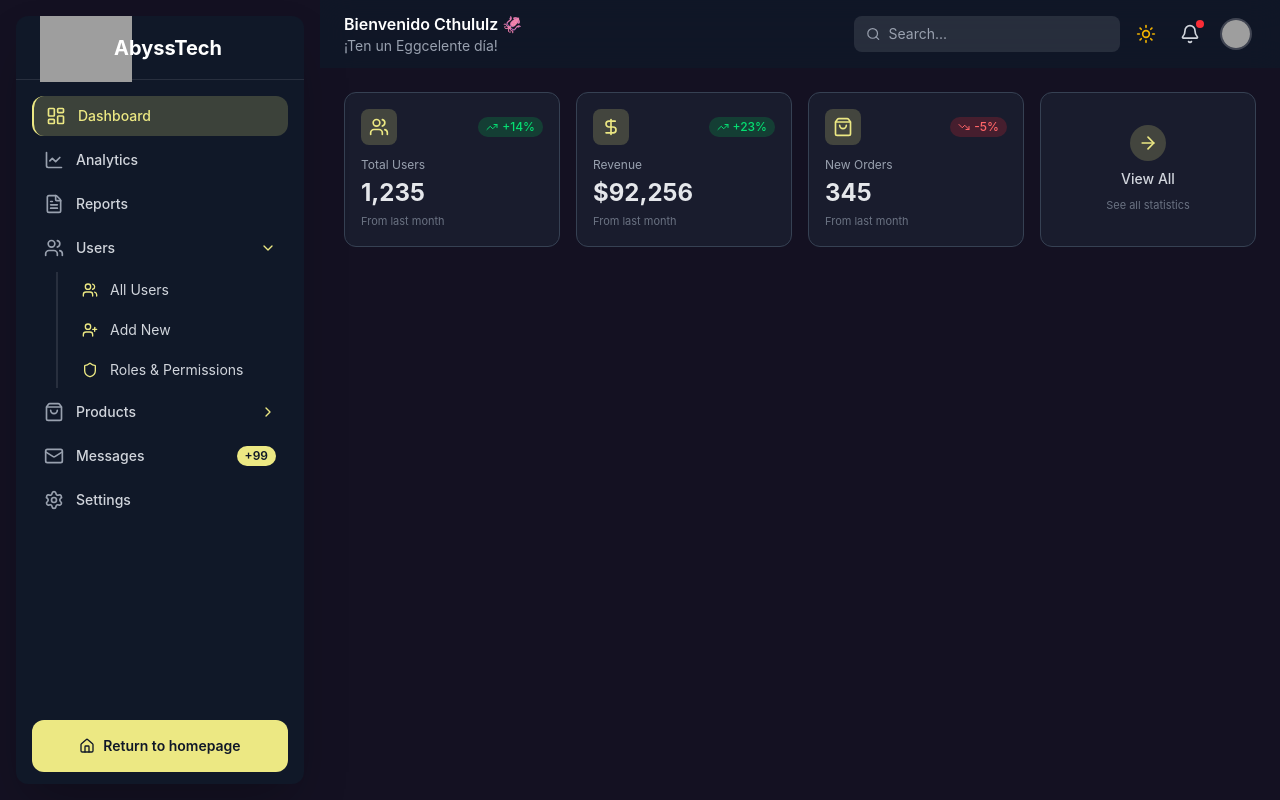
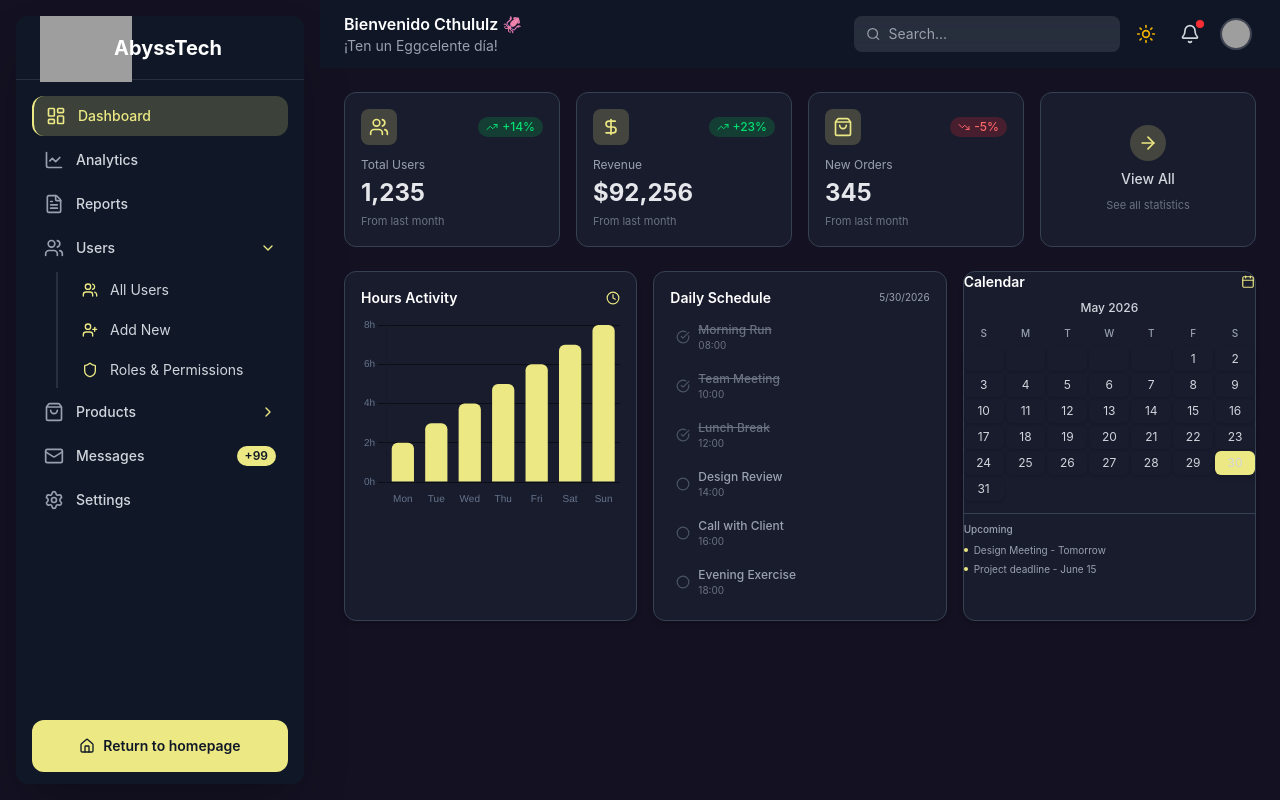
Before and after one commit to Cthululzz/abyss-dashboard, a React (Vite) app: page / in a window 1280 px wide. Built offline with nearby package versions, Linux system fonts and the light colour scheme; grey boxes are pictures that could not be loaded.

Commit message:
Add charts, schedule and calendar widgets

```diff
--- a/index.html
+++ b/index.html
@@ -4,7 +4,7 @@
     <meta charset="UTF-8" />
     <link rel="icon" type="image/svg+xml" href="/favicon.svg" />
     <meta name="viewport" content="width=device-width, initial-scale=1.0" />
-    <title>admin-dashboard</title>
+    <title>AbyssTech</title>
   </head>
   <body>
     <div id="root"></div>
--- a/package.json
+++ b/package.json
@@ -11,8 +11,10 @@
   },
   "dependencies": {
     "@tailwindcss/vite": "^4.3.0",
+    "chart.js": "^4.5.1",
     "lucide-react": "^1.16.0",
     "react": "^19.2.6",
+    "react-chartjs-2": "^5.3.1",
     "react-dom": "^19.2.6",
     "tailwindcss": "^4.3.0"
   },
--- a/src/App.tsx
+++ b/src/App.tsx
@@ -3,6 +3,7 @@ import { useEffect, useState } from "react"
 import Navbar from "./components/Navbar"
 import Sidebar from "./components/Sidebar"
 import StatsCards from "./components/StatsCards"
+import Charts from "./components/Charts"
 
 const App = () => {
 
@@ -132,6 +133,7 @@ return (
         isMobile={isMobile}/>
        <main className="flex-1 p-6">
        <StatsCards/>
+       <Charts/>
        </main>
 
     </div>
--- /dev/null
+++ b/src/components/Charts.tsx
@@ -0,0 +1,278 @@
+import { CalendarIcon, CheckCircle, Circle, Clock } from "lucide-react";
+import { useEffect, useState } from "react";
+
+import { Bar } from "react-chartjs-2";
+
+import {
+  Chart as ChartJS,
+  CategoryScale,
+  LinearScale,
+  BarElement,
+  Tooltip,
+  Legend,
+} from "chart.js";
+
+ChartJS.register(
+  CategoryScale,
+  LinearScale,
+  BarElement,
+  Tooltip,
+  Legend
+);
+
+const Charts = () => {
+  const [barChartKey, setBarChartKey] = useState(0);
+
+  const hoursActivityData = {
+    labels: ["Mon", "Tue", "Wed", "Thu", "Fri", "Sat", "Sun"],
+    datasets: [
+      {
+        label: "Hours Active",
+        data: [2, 3, 4, 5, 6, 7, 8],
+        backgroundColor: "#ece883",
+        borderRadius: 6,
+        barPercentage: 0.7,
+        categoryPercentage: 0.95,
+      },
+    ],
+  };
+
+  const barChartOptions = {
+    responsive: true,
+    maintainAspectRatio: false,
+
+    plugins: {
+      legend: {
+        display: false,
+      },
+
+      tooltip: {
+        callbacks: {
+          label: function (context: any) {
+            return `${context.raw} hours`;
+          },
+        },
+      },
+    },
+
+    scales: {
+      x: {
+        grid: {
+          display: false,
+        },
+
+        ticks: {
+          color: "#64748b",
+
+          font: {
+            size: 10,
+          },
+        },
+      },
+
+      y: {
+        grid: {
+          color: "rgba(0, 0, 0, 0.5)",
+        },
+
+        ticks: {
+          color: "#64748b",
+          stepSize: 2,
+
+          font: {
+            size: 10,
+          },
+
+          callback: function (value: any) {
+            return value + "h";
+          },
+        },
+      },
+    },
+  };
+
+  const scheduleItems = [
+    { time: "08:00", activity: "Morning Run", completed: true },
+    { time: "10:00", activity: "Team Meeting", completed: true },
+    { time: "12:00", activity: "Lunch Break", completed: true },
+    { time: "14:00", activity: "Design Review", completed: false },
+    { time: "16:00", activity: "Call with Client", completed: false },
+    { time: "18:00", activity: "Evening Exercise", completed: false },
+  ];
+
+  const currentDate = new Date();
+  const currentMonth = currentDate.toLocaleString("default", {
+    month: "long",
+  });
+  const currentYear = currentDate.getFullYear();
+
+  const firstDayOfMonth = new Date(
+    currentYear,
+    currentDate.getMonth(),
+    1
+  );
+
+  const daysInMonth = new Date(
+    currentYear,
+    currentDate.getMonth() + 1,
+    0
+  ).getDate();
+
+  const calendarDays: (number | null)[] = [];
+  const today = currentDate.getDate();
+
+  for (let i = 0; i < firstDayOfMonth.getDay(); i++) {
+    calendarDays.push(null);
+  }
+
+  for (let i = 1; i <= daysInMonth; i++) {
+    calendarDays.push(i);
+  }
+
+  useEffect(() => {
+    setBarChartKey((prev) => prev + 1);
+  }, []);
+
+  return (
+    <div className="grid grid-cols-1 lg:grid-cols-3 gap-4 mb-6">
+
+      {/* Hours Activity */}
+      <div className="bg-white dark:bg-gray-800/50 p-4 rounded-xl shadow-md border border-gray-100 dark:border-gray-700">
+        <div className="flex items-center justify-between mb-2">
+          <h2 className="text-sm font-semibold text-gray-900 dark:text-white">
+            Hours Activity
+          </h2>
+
+          <Clock className="w-3.5 h-3.5 text-[#ece883]" />
+        </div>
+
+        <div className="h-48">
+          <Bar
+            key={barChartKey}
+            data={hoursActivityData}
+            options={barChartOptions}
+          />
+        </div>
+      </div>
+
+      {/* Daily Schedule */}
+      <div className="bg-white dark:bg-gray-800/50 p-4 rounded-xl shadow-md border border-gray-100 dark:border-gray-700">
+        <div className="flex items-center justify-between mb-2">
+          <h2 className="text-sm font-semibold text-gray-900 dark:text-white">
+            Daily Schedule
+          </h2>
+
+          <span className="text-[10px] text-gray-500 dark:text-gray-400">
+            {currentDate.toLocaleDateString()}
+          </span>
+        </div>
+
+        <div className="space-y-1.5">
+          {scheduleItems.map((item, index) => (
+            <div
+              key={index}
+              className="flex items-center gap-2 p-1.5 rounded-lg hover:bg-gray-50 dark:hover:bg-gray-700/50 transition-colors"
+            >
+              {item.completed ? (
+                <CheckCircle className="w-3.5 h-3.5 text-gray-300 dark:text-gray-600 shrink-0" />
+              ) : (
+                <Circle className="w-3.5 h-3.5 text-gray-300 dark:text-gray-600 shrink-0" />
+              )}
+
+              <div className="flex-1 min-w-0">
+                <p
+                  className={`text-xs font-medium ${
+                    item.completed
+                      ? "text-gray-400 line-through dark:text-gray-500"
+                      : "text-gray-500 dark:text-gray-400"
+                  }`}
+                >
+                  {item.activity}
+                </p>
+
+                <p className="text-[10px] text-gray-400 dark:text-gray-500">
+                  {item.time}
+                </p>
+              </div>
+            </div>
+          ))}
+        </div>
+      </div>
+
+      {/* Calendar */}
+      <div className="bg-white dark:bg-gray-800/50 rounded-xl shadow-md border border-gray-100 dark:border-gray-700">
+        <div className="flex items-center justify-between mb-2">
+          <h2 className="text-sm font-semibold text-gray-900 dark:text-white">
+            Calendar
+          </h2>
+
+          <CalendarIcon className="w-3.5 h-3.5 text-[#ece883]" />
+        </div>
+
+        <div className="text-center mb-2">
+          <p className="text-xs font-medium text-gray-700 dark:text-gray-300">
+            {currentMonth} {currentYear}
+          </p>
+        </div>
+
+        <div className="grid grid-cols-7 gap-0.5 mb-1">
+          {["S", "M", "T", "W", "T", "F", "S"].map((day, index) => (
+            <div
+              key={index}
+              className="text-center text-[10px] font-medium text-gray-500 dark:text-gray-400 py-0.5"
+            >
+              {day}
+            </div>
+          ))}
+        </div>
+
+        <div className="grid grid-cols-7 gap-0.5">
+          {calendarDays.map((day, index) => (
+            <div
+              key={index}
+              className={`text-center py-1 text-xs rounded-md transition-colors
+                ${day === null ? "text-transparent" : "text-gray-700 dark:text-gray-300"}
+                ${
+                  day === today
+                    ? "bg-[#ece883] text-gray-900"
+                    : "hover:bg-gray-100 dark:hover:bg-gray-700"
+                }
+                ${day === today ? "shadow-md" : "shadow-sm"}
+              `}
+            >
+              {day}
+            </div>
+          ))}
+        </div>
+
+        {/* Upcoming Events */}
+        <div className="mt-3 pt-2 border-t border-gray-100 dark:border-gray-700">
+          <p className="text-[10px] font-medium text-gray-500 dark:text-gray-400 mb-1.5">
+            Upcoming
+          </p>
+
+          <div className="space-y-1">
+            <div className="flex items-center gap-1.5">
+              <div className="w-1 h-1 rounded-full bg-[#ece883]" />
+
+              <p className="text-[10px] text-gray-600 dark:text-gray-400">
+                Design Meeting - Tomorrow
+              </p>
+            </div>
+
+            <div className="flex items-center gap-1.5">
+              <div className="w-1 h-1 rounded-full bg-[#ece883]" />
+
+              <p className="text-[10px] text-gray-600 dark:text-gray-400">
+                Project deadline - June 15
+              </p>
+            </div>
+          </div>
+        </div>
+      </div>
+
+    </div>
+  );
+};
+
+export default Charts;
```
Also changed, not shown: 1 other file (tests, documents, lock files or other folders).
